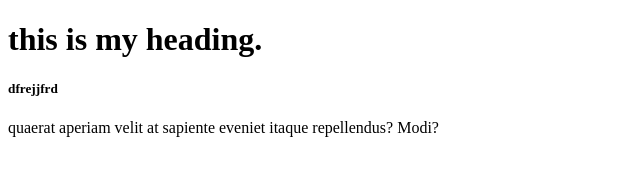
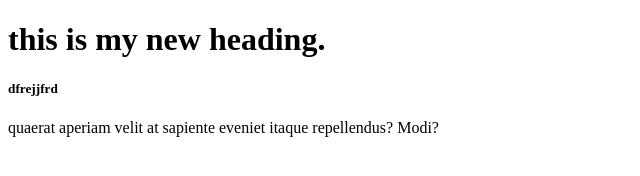
Before and after one commit to sonia-internshala/Web_Dev, a plain HTML site: page index.html in a window 1280 px wide. Shown: the whole page, without its empty margins (0-640 px from the left). Drawn offline with Linux system fonts and the light colour scheme.

Commit message:
Updated index.html

```diff
--- a/index.html
+++ b/index.html
@@ -6,7 +6,7 @@
     <title>Index File</title>
   </head>
   <body>
-    <h1>this is my heading.</h1>
+    <h1>this is my new heading.</h1>
     <h5>dfrejjfrd</h5>
     <p>quaerat aperiam velit at sapiente eveniet itaque repellendus? Modi?</p>
   </body>
```
